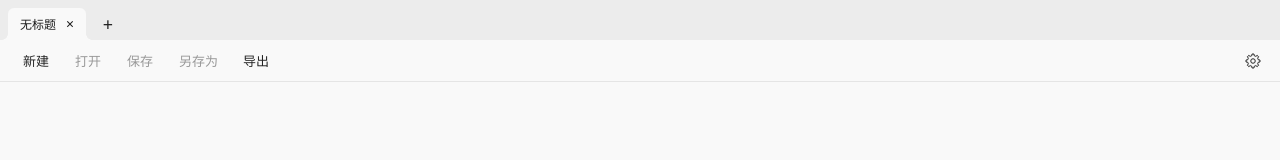
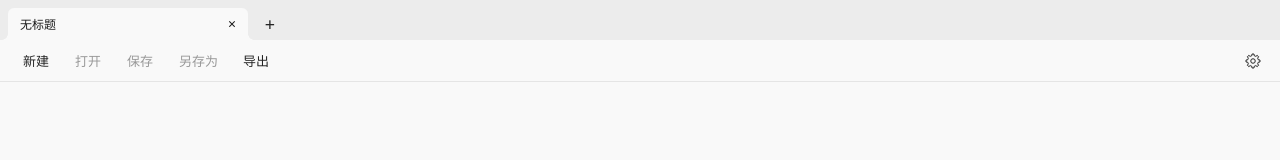
Before and after one commit to DarkKandaoMaster/LineHush, a React (Vite) app: page / in a window 1280 px wide. Shown: the top 160 px of the page. Built offline with nearby package versions, Linux system fonts and the light colour scheme.

Commit message:
feat(tabs): 标签最宽 240 px，放不下时缩到 100 px
照 Win11 记事本：标签最宽 240 px，放不下时等宽缩到 100 px，
再不够才横向滚动。

```diff
--- a/src/App.css
+++ b/src/App.css
@@ -119,7 +119,7 @@ input:focus-visible {
 .titlebar.inactive .tab-new {
   color: #8f8f8f;
 }
-/* 标签栏：标签紧凑，× 悬停时才显示，末尾“+”新建。标签多时缩窄，再多则横向滚动。 */
+/* 标签栏：× 悬停时才显示，末尾“+”新建。标签多到放不下时等宽缩窄，再多则横向滚动。 */
 .tabbar {
   display: flex;
   flex: 0 1 auto;
@@ -136,8 +136,13 @@ input:focus-visible {
   display: flex;
   align-items: center;
   gap: 2px;
-  flex: 0 1 200px;
-  min-width: 72px;
+  /*
+   * 宽度照记事本（WinUI TabView 标签最宽 240、最窄 100）。用 width 而不是 flex-basis：
+   * 标签栏按内容取宽时 Chromium 只看 width，用 flex-basis 会被缩到文字宽度。
+   */
+  flex: 0 1 auto;
+  width: 240px;
+  min-width: 100px;
   height: 32px;
   padding: 0 4px 0 12px;
   border-radius: 6px 6px 0 0;
```
